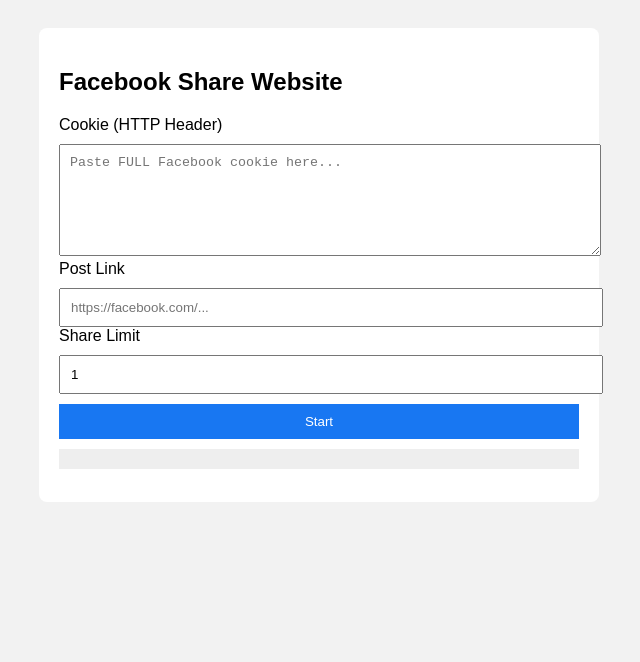
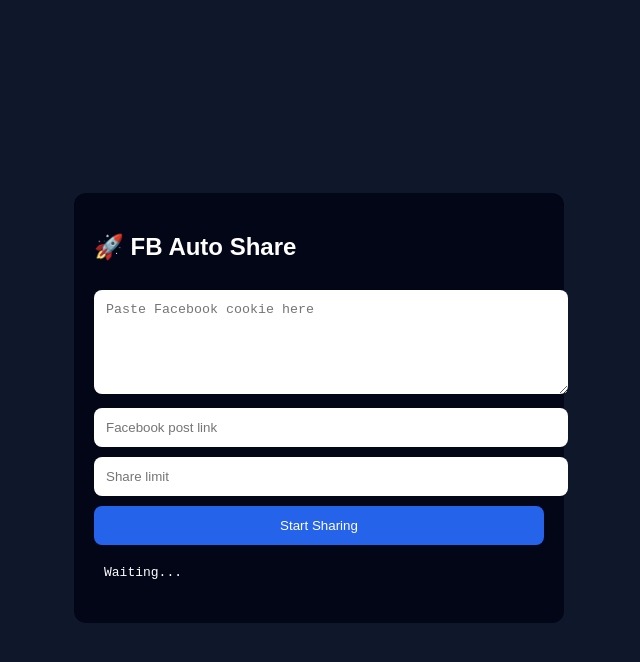
Before and after one commit to Tianjixxxx/holyshare, a website: page index.html in a window 1280 px wide. Shown: the whole page, without its empty margins (321-961 px from the left). Drawn offline with Linux system fonts and the light colour scheme.

Commit message:
Update index.html

```diff
--- a/index.html
+++ b/index.html
@@ -2,75 +2,88 @@
 <html lang="en">
 <head>
 <meta charset="UTF-8">
-<title>FB Share Tool</title>
-<meta name="viewport" content="width=device-width, initial-scale=1.0">
+<title>FB Auto Share</title>
+<meta name="viewport" content="width=device-width, initial-scale=1">
 <style>
 body {
   font-family: Arial, sans-serif;
-  background: #f2f2f2;
+  background: #0f172a;
+  color: #fff;
+  display: flex;
+  justify-content: center;
+  align-items: center;
+  height: 100vh;
+}
+.card {
+  background: #020617;
   padding: 20px;
-}
-.box {
-  max-width: 520px;
-  background: #fff;
-  padding: 20px;
-  border-radius: 8px;
-  margin: auto;
+  width: 100%;
+  max-width: 450px;
+  border-radius: 12px;
 }
 textarea, input, button {
   width: 100%;
+  padding: 12px;
   margin-top: 10px;
-  padding: 10px;
+  border-radius: 8px;
+  border: none;
+}
+textarea {
+  resize: vertical;
+  min-height: 80px;
 }
 button {
-  background: #1877f2;
-  color: white;
-  border: none;
+  background: #2563eb;
+  color: #fff;
   cursor: pointer;
 }
 pre {
-  background: #eee;
+  background: #020617;
   padding: 10px;
   margin-top: 10px;
-  overflow-x: auto;
+  max-height: 260px;
+  overflow: auto;
+  font-size: 13px;
 }
 </style>
 </head>
 <body>
 
-<div class="box">
-  <h2>Facebook Share Website</h2>
+<div class="card">
+  <h2>🚀 FB Auto Share</h2>
 
-  <label>Cookie (HTTP Header)</label>
-  <textarea id="cookie" rows="6"
-    placeholder="Paste FULL Facebook cookie here..."></textarea>
+  <textarea id="cookie" placeholder="Paste Facebook cookie here"></textarea>
+  <input id="link" placeholder="Facebook post link">
+  <input id="limit" type="number" placeholder="Share limit">
 
-  <label>Post Link</label>
-  <input id="link" placeholder="https://facebook.com/..." />
+  <button onclick="start()">Start Sharing</button>
 
-  <label>Share Limit</label>
-  <input id="limit" type="number" value="1" />
-
-  <button onclick="share()">Start</button>
-
-  <pre id="out"></pre>
+  <pre id="output">Waiting...</pre>
 </div>
 
 <script>
-async function share() {
-  const cookie = document.getElementById("cookie").value;
-  const link = document.getElementById("link").value;
-  const limit = document.getElementById("limit").value;
+async function start() {
+  const cookie = document.getElementById("cookie").value.trim();
+  const link = document.getElementById("link").value.trim();
+  const limit = document.getElementById("limit").value.trim();
+  const out = document.getElementById("output");
 
-  const res = await fetch("/fb-share", {
-    method: "POST",
-    headers: { "Content-Type": "application/json" },
-    body: JSON.stringify({ cookie, link, limit })
-  });
+  if (!cookie || !link || !limit) {
+    out.textContent = "❌ Fill all fields";
+    return;
+  }
 
-  const data = await res.json();
-  document.getElementById("out").textContent =
-    JSON.stringify(data, null, 2);
+  out.textContent = "⏳ Processing...";
+
+  try {
+    const res = await fetch(
+      `/autoshare?cookie=${encodeURIComponent(cookie)}&link=${encodeURIComponent(link)}&limit=${limit}`
+    );
+    const data = await res.json();
+    out.textContent = JSON.stringify(data, null, 2);
+  } catch (e) {
+    out.textContent = "❌ Error occurred";
+  }
 }
 </script>
 
```
